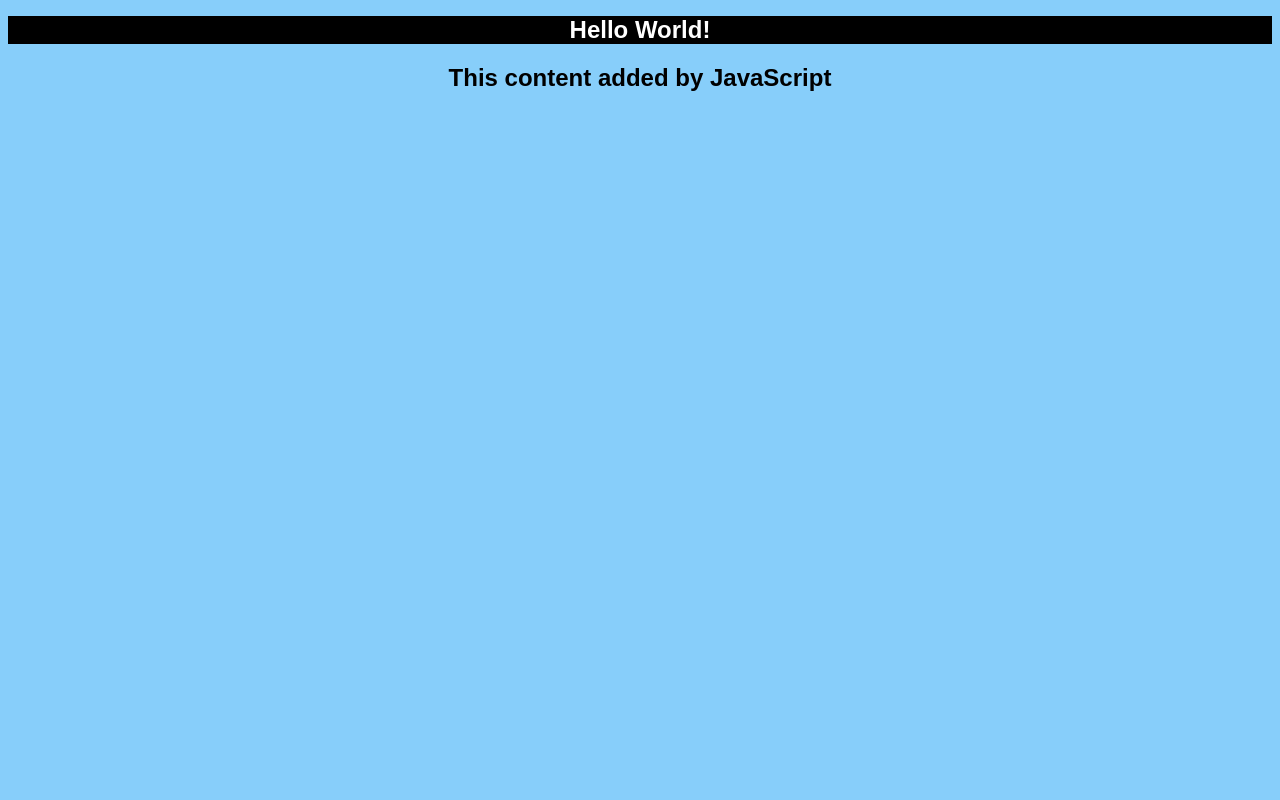
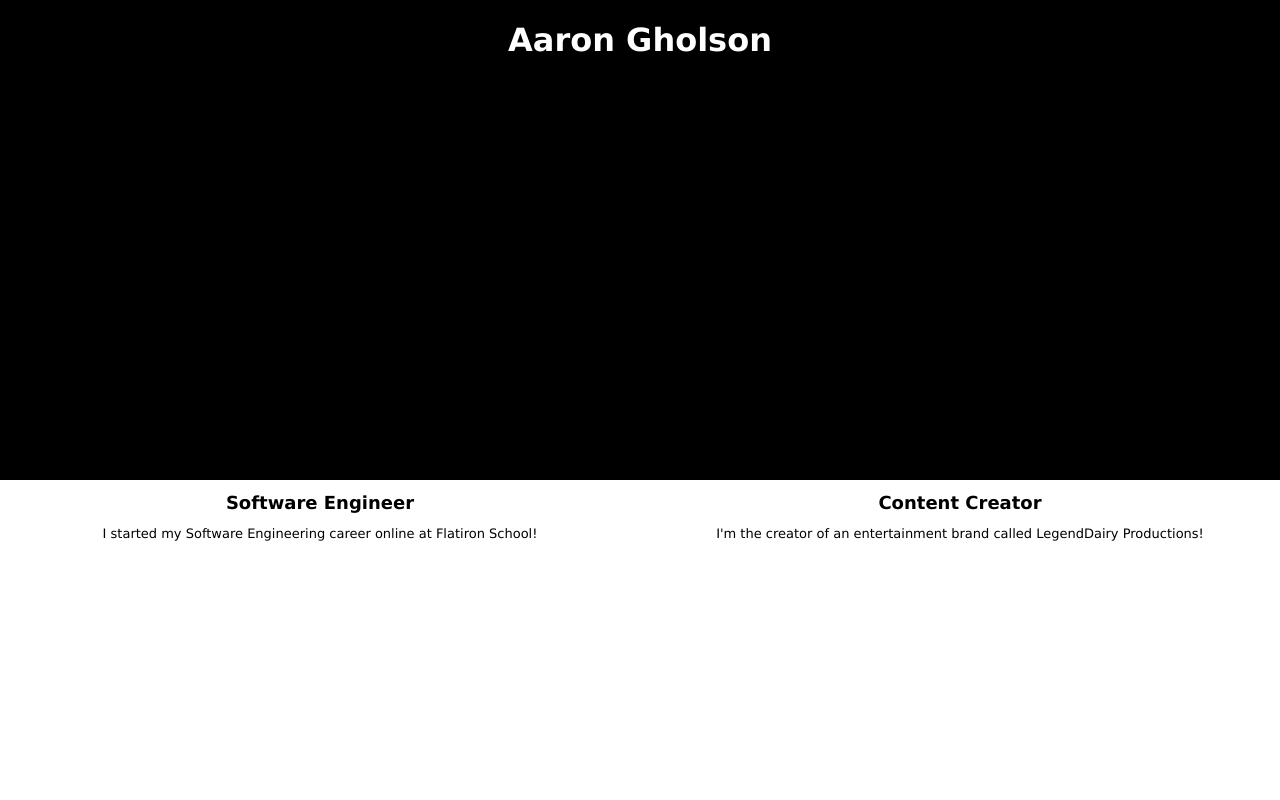
Before and after one commit to adgholson/my-personal-website, a plain HTML site: page index.html in a window 1280 px wide. Drawn offline with Linux system fonts and the light colour scheme; a script that the page names is missing.

Commit message:
Website Layout Code

```diff
--- a/index.html
+++ b/index.html
@@ -5,7 +5,25 @@
     <link rel="stylesheet" href="style.css" />
   </head>
   <body>
-    <h1>Hello World!</h1>
     <script src="script.js"></script>
+    <header class="top-header">
+      <div class="center-section">
+        <h1>Aaron Gholson</h1>
+      </div>
+    </header>
+    <div class="left-half">
+      <div class="left-center-section">
+        <h1>Software Engineer</h1>
+        <p>I started my Software Engineering career online at Flatiron School!</p>
+      </div>
+
+    </div>
+    <div class="right-half">
+      <div class="right-center-section">
+        <h1>Content Creator</h1>
+        <p>I'm the creator of an entertainment brand called LegendDairy Productions!</p>
+      </div>
+
+    </div>
   </body>
 </html>
--- a/script.js
+++ /dev/null
@@ -1,3 +0,0 @@
-const h2 = document.createElement("h2");
-h2.textContent = "This content added by JavaScript";
-document.querySelector("body").appendChild(h2);
--- a/style.css
+++ b/style.css
@@ -1,10 +1,61 @@
 body {
-    background: lightskyblue;
+    background: white;
     text-align: center;
-    font-family: Arial, Helvetica, sans-serif;
+    font-family: Verdana, Geneva, Tahoma, sans-serif;
   }
-body h1 {
-    font-size: x-large;
-    color: white;
+.top-header{
+    position: absolute;
+    top: 0;
+    bottom: 0;
+    width: 100%;
+  }
+.left-half,
+.right-half {
+    position: absolute;
+    top: 60%;
+    bottom: 0;
+    width: 50%;
+  }
+
+/*  Tri Sections  */
+.top-header{
+    left: 0;
+    right: 0;
     background-color: black;
   }
+.left-half {
+    left: 0;
+    background-color: white;
+  }
+.right-half {
+    right: 0;
+    background-color: white;
+  }
+
+/*  Section Text - Headers  */
+.top-header h1{
+  color: white;
+  font-size: xx-large;
+  }
+.left-half h1{
+  color: black;
+  font-size: large;
+}
+.right-half h1 {
+  color: black;
+  font-size: large;
+}
+
+/*  Section Text - Paragraphs  */
+.left-half p{
+  color: black;
+  margin-left: 10%;
+  margin-right: 10%;
+  font-size: small;
+}
+.right-half p{
+  color: black;
+  margin-left: 10%;
+  margin-right: 10%;
+  font-size: small;
+}
```
